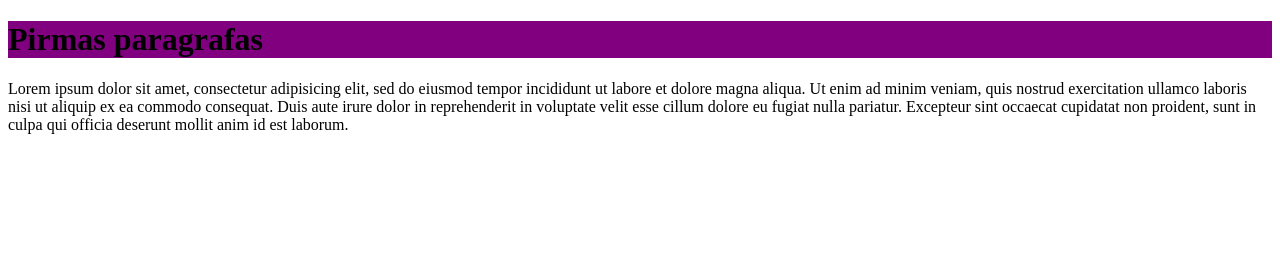
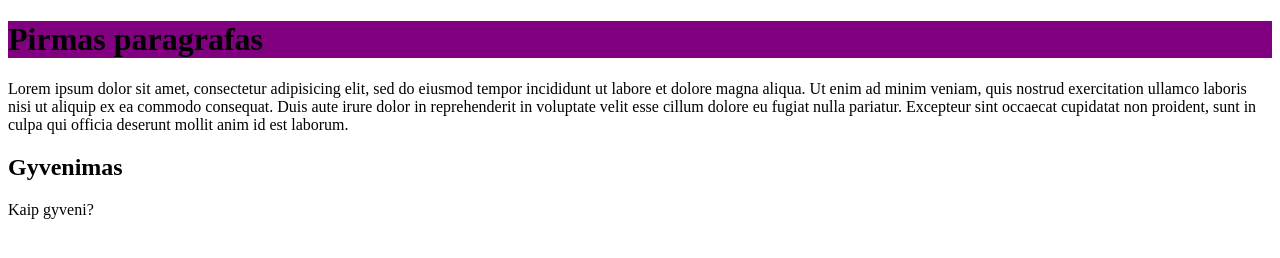
Before and after one commit to einingyte/test_html, a plain HTML site: page index.html in a window 1280 px wide. Drawn offline with Linux system fonts and the light colour scheme.

Commit message:
pridejom paragrafa

```diff
--- a/index.html
+++ b/index.html
@@ -12,6 +12,12 @@
       <p>
         Lorem ipsum dolor sit amet, consectetur adipisicing elit, sed do eiusmod tempor incididunt ut labore et dolore magna aliqua. Ut enim ad minim veniam, quis nostrud exercitation ullamco laboris nisi ut aliquip ex ea commodo consequat. Duis aute irure dolor in reprehenderit in voluptate velit esse cillum dolore eu fugiat nulla pariatur. Excepteur sint occaecat cupidatat non proident, sunt in culpa qui officia deserunt mollit anim id est laborum.
       </p>
+      <h2>
+        Gyvenimas
+      </h2>
+      <p>
+        Kaip gyveni?
+      </p>
     </div>
   </body>
 </html>
```
